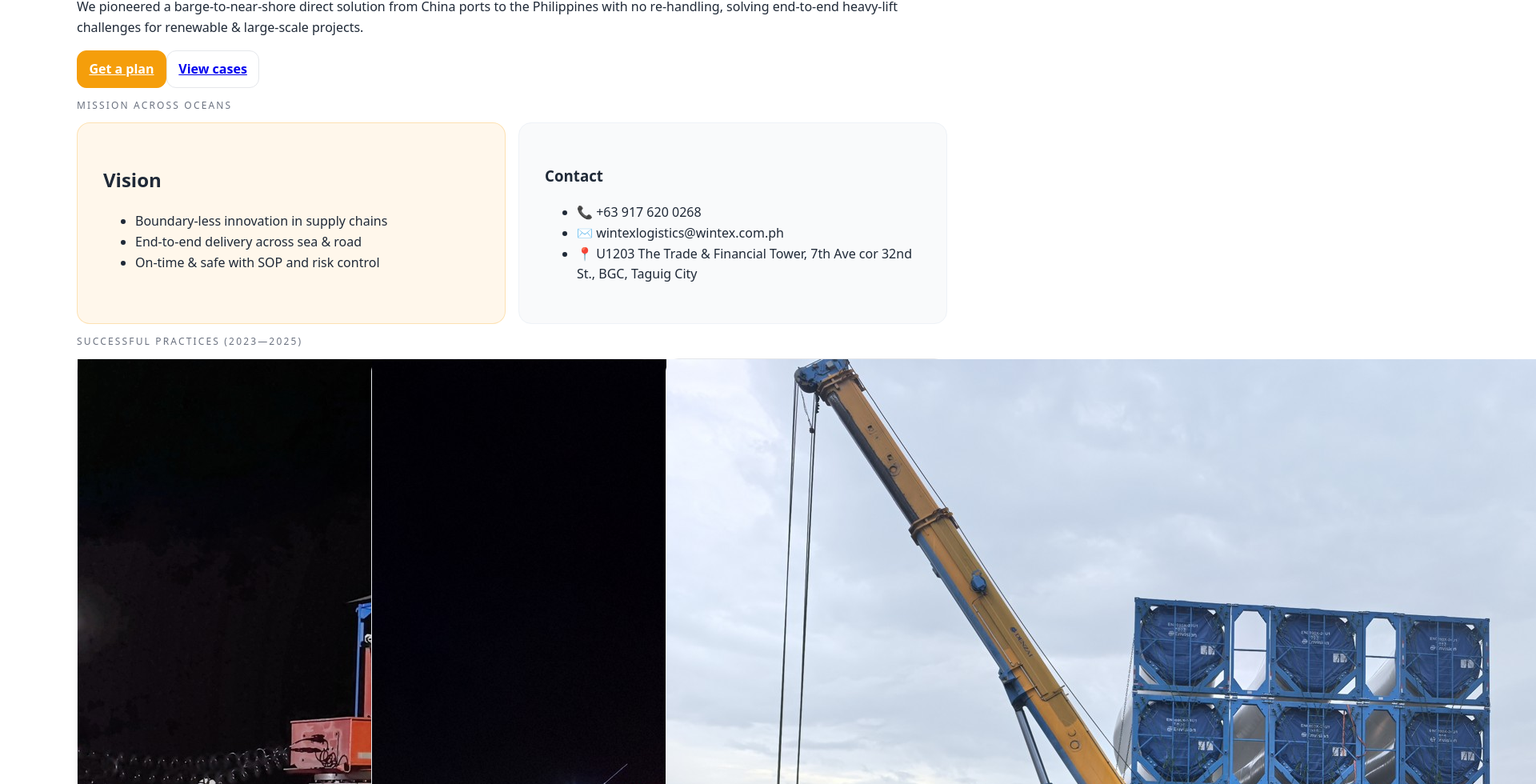
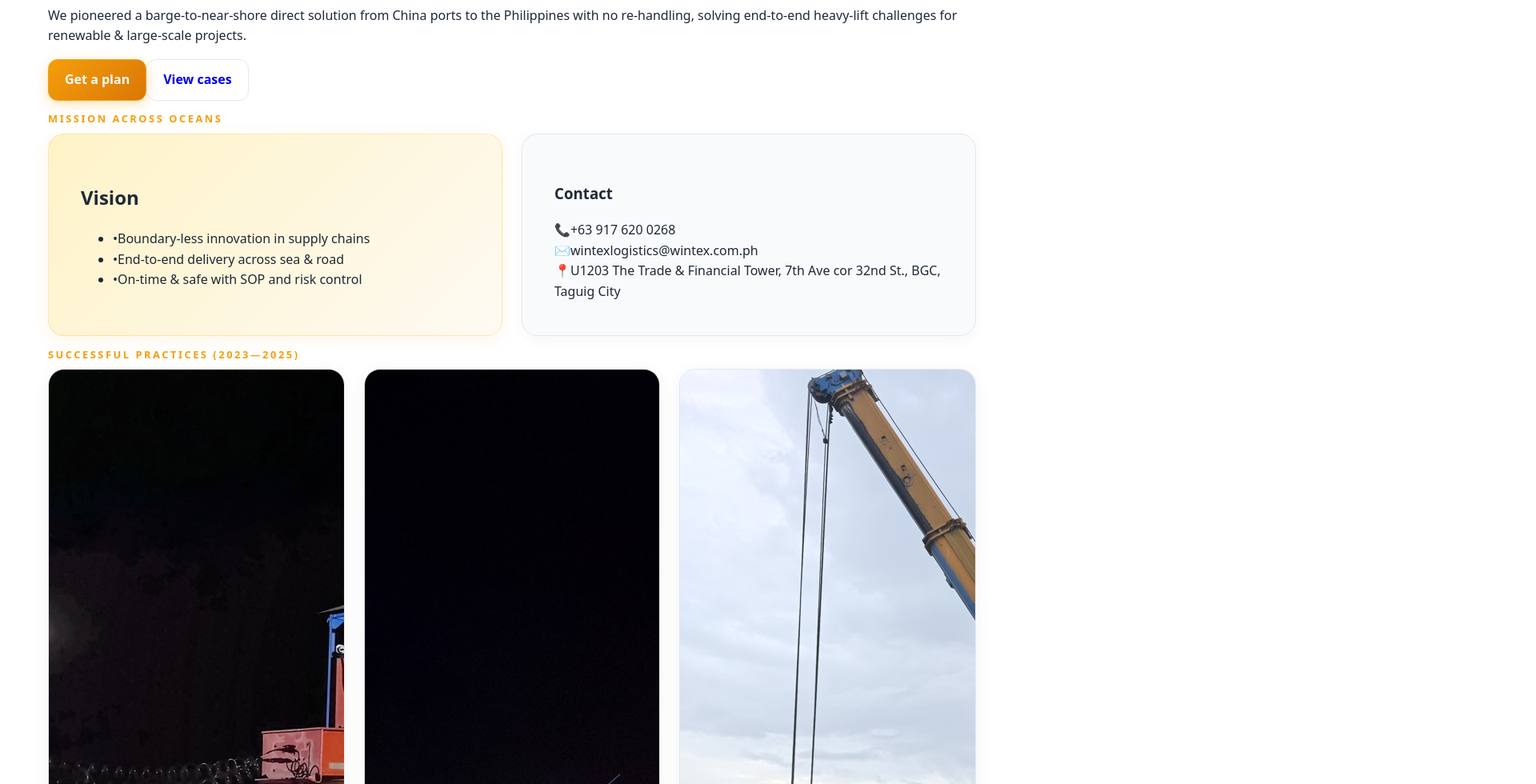
Before and after one commit to LeeCASC/company-site-template, a Next.js app: page /en in a window 1280 px wide. Shown: the part 1579-2559 px from the top of the page at 80% size, 1920 px wide, since content can reach past the window. Built offline with nearby package versions, Linux system fonts and the light colour scheme; no server answers.

Commit message:
浼樺寲鐣岄潰璁捐锛氭敼鍠勫浘鐗囨樉绀恒€佸竷灞€灞傛鍜屽搷搴斿紡璁捐

```diff
--- a/app/[locale]/page.tsx
+++ b/app/[locale]/page.tsx
@@ -25,39 +25,55 @@ export default function Home({params:{locale}}:{params:{locale:string}}) {
   return (
     <>
       {/* HERO：封面大图 */}
-      <section className="relative overflow-hidden">
+      <section className="relative overflow-hidden min-h-[70vh] flex items-center">
         <div className="absolute inset-0">
           <img src="/wintex/hero.jpg" alt="Hero" className="h-full w-full object-cover" />
-          <div className="absolute inset-0 bg-gradient-to-t from-black/60 via-black/30 to-transparent" />
+          <div className="absolute inset-0 bg-gradient-to-t from-black/70 via-black/40 to-black/20" />
         </div>
-        <div className="relative container pt-28 pb-16 md:pt-40 md:pb-28 text-white">
+        <div className="relative container py-20 md:py-32 text-white">
+          <div className="max-w-4xl">
             <Kicker>{t('kicker')}</Kicker>
-          <h1 className="mt-3 text-4xl md:text-5xl font-bold leading-tight">{t('heroTitle')}</h1>
-          <p className="mt-5 max-w-2xl text-lg text-white/90">{t('heroDesc')}</p>
-          <div className="mt-8 flex flex-wrap gap-3">
-            <Link href="/#contact" className="btn btn-primary">{t('ctaPlan')}</Link>
-            <Link href="/#cases" className="btn border-white/30 text-white hover:shadow">{t('ctaCases')}</Link>
+            <h1 className="mt-4 text-5xl md:text-6xl font-bold leading-tight">{t('heroTitle')}</h1>
+            <p className="mt-6 max-w-3xl text-xl text-white/90 leading-relaxed">{t('heroDesc')}</p>
+            <div className="mt-10 flex flex-wrap gap-4">
+              <Link href="/#contact" className="btn btn-primary text-lg px-8 py-4">{t('ctaPlan')}</Link>
+              <Link href="/#cases" className="btn border-white/40 text-white hover:bg-white/10 text-lg px-8 py-4">{t('ctaCases')}</Link>
+            </div>
           </div>
         </div>
       </section>
 
       {/* 企业愿景 */}
-      <section id="mission" className="container py-16 md:py-20">
+      <section id="mission" className="container py-20 md:py-24">
         <Kicker>{t('missionTitle')}</Kicker>
-        <div className="grid grid-2 mt-4">
+        <div className="grid grid-2 mt-8">
           <div className="block block-brand">
-            <h2 className="text-2xl font-semibold mb-2">{n('mission')}</h2>
-            <ul className="list-disc pl-5 text-gray-700">
-              {missionBullets.map((s,i)=>(<li key={i}>{s}</li>))}
+            <h2 className="text-3xl font-bold mb-4 text-gray-800">{n('mission')}</h2>
+            <ul className="space-y-3 text-gray-700">
+              {missionBullets.map((s,i)=>(
+                <li key={i} className="flex items-start gap-3">
+                  <span className="text-brand text-xl mt-1">•</span>
+                  <span className="text-lg leading-relaxed">{s}</span>
+                </li>
+              ))}
             </ul>
           </div>
           <div className="block block-neutral">
-            <h3 className="font-semibold mb-1">{n('contact')}</h3>
-            <ul className="text-gray-700">
-              <li>📞 {siteConfig.contact.phone}</li>
-              <li>✉️ {siteConfig.contact.email}</li>
-              <li>📍 {siteConfig.contact.address}</li>
-            </ul>
+            <h3 className="text-2xl font-bold mb-4 text-gray-800">{n('contact')}</h3>
+            <div className="space-y-4 text-gray-700">
+              <div className="flex items-center gap-3">
+                <span className="text-2xl">📞</span>
+                <span className="text-lg">{siteConfig.contact.phone}</span>
+              </div>
+              <div className="flex items-center gap-3">
+                <span className="text-2xl">✉️</span>
+                <span className="text-lg">{siteConfig.contact.email}</span>
+              </div>
+              <div className="flex items-start gap-3">
+                <span className="text-2xl mt-1">📍</span>
+                <span className="text-lg leading-relaxed">{siteConfig.contact.address}</span>
+              </div>
+            </div>
           </div>
         </div>
       </section>
@@ -65,18 +81,20 @@ export default function Home({params:{locale}}:{params:{locale:string}}) {
       {/* 成功案例 */}
       <section id="cases" className="container py-16 md:py-20">
         <Kicker>{t('casesTitle')}</Kicker>
-        <div className="grid grid-3 mt-4">
+        <div className="grid grid-3 mt-8">
           {cases.map((c,i)=>(
-            <article key={i} className="card overflow-hidden">
+            <article key={i} className="card overflow-hidden fade-in-up">
+              <div className="image-container">
                 <img
                   src={`/wintex/case${i+1}.jpg`}
                   alt={c.title}
-                className="h-48 w-full object-cover hidden sm:block"
+                  className="h-56 w-full object-cover"
                   onError={(e)=>((e.target as HTMLImageElement).style.display='none')}
                 />
+              </div>
               <div className="card-body">
-                <h3 className="font-semibold">{c.title}</h3>
-                <p className="text-gray-600">{c.desc}</p>
+                <h3 className="font-semibold text-lg mb-2">{c.title}</h3>
+                <p className="text-gray-600 leading-relaxed">{c.desc}</p>
               </div>
             </article>
           ))}
@@ -86,18 +104,20 @@ export default function Home({params:{locale}}:{params:{locale:string}}) {
       {/* 装备实力 */}
       <section id="equipment" className="container py-16 md:py-20">
         <Kicker>{t('equipTitle')}</Kicker>
-        <div className="grid grid-3 mt-4">
+        <div className="grid grid-3 mt-8">
           {equip.map((e,i)=>(
-            <article key={i} className="card overflow-hidden">
+            <article key={i} className="card overflow-hidden fade-in-up">
+              <div className="image-container">
                 <img
                   src={`/wintex/equip${i+1}.jpg`}
                   alt={e.t}
-                className="h-44 w-full object-cover hidden sm:block"
+                  className="h-52 w-full object-cover"
                   onError={(img)=>((img.target as HTMLImageElement).style.display='none')}
                 />
+              </div>
               <div className="card-body">
-                <h3 className="font-semibold">{e.t}</h3>
-                <p className="text-gray-600">{e.d}</p>
+                <h3 className="font-semibold text-lg mb-2">{e.t}</h3>
+                <p className="text-gray-600 leading-relaxed">{e.d}</p>
               </div>
             </article>
           ))}
@@ -105,19 +125,31 @@ export default function Home({params:{locale}}:{params:{locale:string}}) {
       </section>
 
       {/* 联系我们 */}
-      <section id="contact" className="container pb-20">
-        <div className="card">
-          <div className="card-body flex flex-col md:flex-row md:items-center md:justify-between gap-6">
-            <div>
+      <section id="contact" className="container py-20 md:py-24">
+        <div className="card max-w-6xl mx-auto">
+          <div className="card-body flex flex-col md:flex-row md:items-center md:justify-between gap-8">
+            <div className="flex-1">
               <Kicker>{t('ctaTitle')}</Kicker>
-              <p className="text-gray-600 mt-2">{t('ctaDesc')}</p>
-              <ul className="mt-3 text-gray-700">
-                <li>📞 {siteConfig.contact.phone}</li>
-                <li>✉️ {siteConfig.contact.email}</li>
-                <li>📍 {siteConfig.contact.address}</li>
-              </ul>
+              <h2 className="text-3xl font-bold mt-2 mb-4 text-gray-800">{t('ctaTitle')}</h2>
+              <p className="text-gray-600 text-lg leading-relaxed mb-6">{t('ctaDesc')}</p>
+              <div className="space-y-3 text-gray-700">
+                <div className="flex items-center gap-3">
+                  <span className="text-2xl">📞</span>
+                  <span className="text-lg font-medium">{siteConfig.contact.phone}</span>
                 </div>
-            <Link href="/careers" className="btn btn-primary">{n('careers')}</Link>
+                <div className="flex items-center gap-3">
+                  <span className="text-2xl">✉️</span>
+                  <span className="text-lg font-medium">{siteConfig.contact.email}</span>
+                </div>
+                <div className="flex items-start gap-3">
+                  <span className="text-2xl mt-1">📍</span>
+                  <span className="text-lg leading-relaxed">{siteConfig.contact.address}</span>
+                </div>
+              </div>
+            </div>
+            <div className="flex-shrink-0">
+              <Link href="/careers" className="btn btn-primary text-lg px-8 py-4">{n('careers')}</Link>
+            </div>
           </div>
         </div>
       </section>
--- a/app/globals.css
+++ b/app/globals.css
@@ -1,21 +1,207 @@
-:root{ --brand:#F59E0B; }
+:root{
+  --brand:#F59E0B;
+  --brand-light:#FEF3C7;
+  --brand-dark:#D97706;
+  --gray-50:#F9FAFB;
+  --gray-100:#F3F4F6;
+  --gray-200:#E5E7EB;
+  --gray-300:#D1D5DB;
+  --gray-400:#9CA3AF;
+  --gray-500:#6B7280;
+  --gray-600:#4B5563;
+  --gray-700:#374151;
+  --gray-800:#1F2937;
+  --gray-900:#111827;
+}
+
 *{box-sizing:border-box}
 html,body{height:100%}
-body{margin:0;font-family:ui-sans-serif,system-ui,Segoe UI,Helvetica,Arial;line-height:1.6;color:#1f2937;background:#fff}
-.container{max-width:1120px;margin:0 auto;padding:0 16px}
-.logo{height:28px}
-.btn{display:inline-flex;align-items:center;gap:.5rem;border:1px solid #e5e7eb;border-radius:.75rem;padding:.6rem .9rem;font-weight:600;transition:.2s}
-.btn:hover{box-shadow:0 6px 18px rgba(0,0,0,.08);transform:translateY(-1px)}
-.btn-primary{background:var(--brand);border-color:var(--brand);color:#fff}
-.card{border:1px solid #e5e7eb;border-radius:1rem;background:#fff;box-shadow:0 4px 12px rgba(0,0,0,.04)}
-.card-body{padding:1rem 1rem}
-.navlink{color:#374151}
-.navlink:hover{color:#111827}
-.section-kicker{letter-spacing:.18em;text-transform:uppercase;color:#6b7280;font-size:.75rem}
-.block{border-radius:1rem;padding:2rem}
-.block-brand{background:rgba(245,158,11,.08);border:1px solid rgba(245,158,11,.25)}
-.block-neutral{background:#f9fafb;border:1px solid #eef2f7}
-.grid{display:grid;gap:1rem}
+body{
+  margin:0;
+  font-family:ui-sans-serif,system-ui,Segoe UI,Helvetica,Arial;
+  line-height:1.6;
+  color:var(--gray-800);
+  background:#fff;
+  scroll-behavior:smooth;
+}
+
+.container{max-width:1200px;margin:0 auto;padding:0 20px}
+
+.logo{height:32px;transition:transform 0.2s}
+.logo:hover{transform:scale(1.05)}
+
+.btn{
+  display:inline-flex;
+  align-items:center;
+  gap:.5rem;
+  border:1px solid var(--gray-200);
+  border-radius:.75rem;
+  padding:.75rem 1.25rem;
+  font-weight:600;
+  transition:all 0.3s ease;
+  text-decoration:none;
+  cursor:pointer;
+}
+
+.btn:hover{
+  box-shadow:0 8px 25px rgba(0,0,0,.12);
+  transform:translateY(-2px);
+}
+
+.btn-primary{
+  background:linear-gradient(135deg, var(--brand), var(--brand-dark));
+  border-color:var(--brand);
+  color:#fff;
+  box-shadow:0 4px 15px rgba(245,158,11,.3);
+}
+
+.btn-primary:hover{
+  box-shadow:0 8px 25px rgba(245,158,11,.4);
+  transform:translateY(-2px);
+}
+
+.card{
+  border:1px solid var(--gray-200);
+  border-radius:1.25rem;
+  background:#fff;
+  box-shadow:0 4px 20px rgba(0,0,0,.06);
+  transition:all 0.3s ease;
+  overflow:hidden;
+}
+
+.card:hover{
+  box-shadow:0 8px 30px rgba(0,0,0,.12);
+  transform:translateY(-4px);
+}
+
+.card-body{padding:1.5rem}
+
+.navlink{
+  color:var(--gray-600);
+  text-decoration:none;
+  font-weight:500;
+  transition:color 0.2s;
+  position:relative;
+}
+
+.navlink:hover{
+  color:var(--brand);
+}
+
+.navlink::after{
+  content:'';
+  position:absolute;
+  bottom:-4px;
+  left:0;
+  width:0;
+  height:2px;
+  background:var(--brand);
+  transition:width 0.3s ease;
+}
+
+.navlink:hover::after{
+  width:100%;
+}
+
+.section-kicker{
+  letter-spacing:.2em;
+  text-transform:uppercase;
+  color:var(--brand);
+  font-size:.8rem;
+  font-weight:700;
+  margin-bottom:0.5rem;
+}
+
+.block{
+  border-radius:1.25rem;
+  padding:2.5rem;
+  transition:all 0.3s ease;
+}
+
+.block:hover{
+  transform:translateY(-2px);
+}
+
+.block-brand{
+  background:linear-gradient(135deg, var(--brand-light), rgba(245,158,11,.05));
+  border:1px solid rgba(245,158,11,.2);
+  box-shadow:0 4px 20px rgba(245,158,11,.1);
+}
+
+.block-neutral{
+  background:var(--gray-50);
+  border:1px solid var(--gray-200);
+  box-shadow:0 4px 20px rgba(0,0,0,.04);
+}
+
+.grid{display:grid;gap:1.5rem}
+
 .grid-2{grid-template-columns:repeat(2,minmax(0,1fr))}
 .grid-3{grid-template-columns:repeat(3,minmax(0,1fr))}
-@media (max-width:768px){.grid-2,.grid-3{grid-template-columns:1fr}}
+
+/* 图片优化 */
+.image-container{
+  position:relative;
+  overflow:hidden;
+  border-radius:0.75rem;
+}
+
+.image-container img{
+  transition:transform 0.3s ease;
+}
+
+.image-container:hover img{
+  transform:scale(1.05);
+}
+
+/* 响应式设计 */
+@media (max-width:1024px){
+  .grid-3{grid-template-columns:repeat(2,minmax(0,1fr))}
+  .container{padding:0 16px}
+}
+
+@media (max-width:768px){
+  .grid-2,.grid-3{grid-template-columns:1fr}
+  .block{padding:1.5rem}
+  .card-body{padding:1.25rem}
+  .btn{padding:.6rem 1rem}
+}
+
+@media (max-width:640px){
+  .container{padding:0 12px}
+  .block{padding:1.25rem}
+}
+
+/* 动画效果 */
+@keyframes fadeInUp{
+  from{
+    opacity:0;
+    transform:translateY(30px);
+  }
+  to{
+    opacity:1;
+    transform:translateY(0);
+  }
+}
+
+.fade-in-up{
+  animation:fadeInUp 0.6s ease-out;
+}
+
+/* 滚动条样式 */
+::-webkit-scrollbar{
+  width:8px;
+}
+
+::-webkit-scrollbar-track{
+  background:var(--gray-100);
+}
+
+::-webkit-scrollbar-thumb{
+  background:var(--brand);
+  border-radius:4px;
+}
+
+::-webkit-scrollbar-thumb:hover{
+  background:var(--brand-dark);
+}
```
Lines whose indentation alone changed are shown as unchanged.
